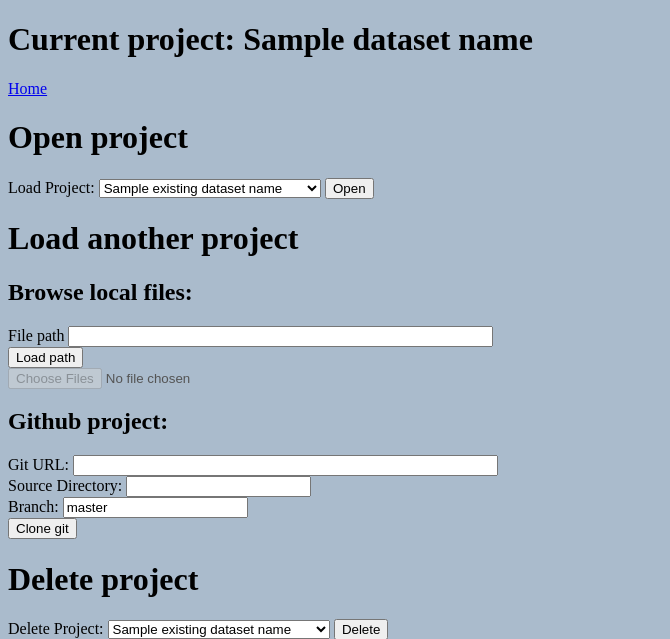
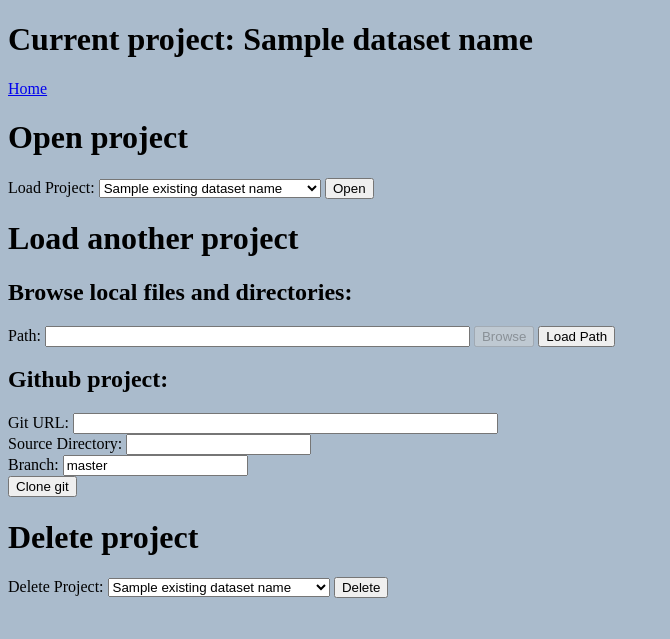
Before and after one commit to jimkon/Python-source-metrics, a Flask app: template templates/project_menu.html in a window 1280 px wide. Shown: the top 639 px of the page, without its empty margins (0-670 px from the left). Run offline with Flask 2, Linux system fonts and the light colour scheme; the template is opened without the code that fills it: most values are stand-ins (such as "Sample title", 1, 10 or a date in 2020).

Commit message:
attempted to make file browse for loading projects (Failed)

```diff
--- a/app.py
+++ b/app.py
@@ -128,9 +128,6 @@ if __name__ == "__main__":
     app.run(host='0.0.0.0', debug=True)
 
 # TODO UMLClassRelationGraphHTMLObj fix and make it multitab
-# TODO add open dataset functionality
-# TODO add delete dataset functionality
-# TODO add new git dataset functionality
+# TODO fix delete dataset functionality (permission denied on windows)
 # TODO tidy up the logs
-# TODO add branch name to dataset name
 # TODO file explorer for load dataset
--- a/templates/project_menu.html
+++ b/templates/project_menu.html
@@ -21,14 +21,27 @@
 
 
 <h1>Load another project</h1>
-    <label class='error_label'>{{error_message}}</label>
-    <form method="POST" action="/project/new/source">
-        <h2>Browse local files:</h2>
-            <label for="filepath_input">File path</label>
-            <input type="text" id="filepath_input" name="filepath_input" size="50"><br>
-            <input type="submit" id="filepath_load_button" value="Load path"><br>
-            <input type="file" id="filepath_browse_button" disabled webkitdirectory directory multiple/>
+    <form method="POST" action="/project/new/source" enctype="multipart/form-data">
+      <h2>Browse local files and directories:</h2>
+      <label for="file_input">Path:</label>
+      <input type="text" id="filepath_input" name="filepath_input" size="50">
+      <input type="button" id="browse_button" value="Browse" disabled>
+      <input type="submit" id="filepath_load_button" value="Load Path">
+      <input type="file" id="file_input" name="file_input" style="display: none;">
     </form>
+
+    <script>
+      document.getElementById('browse_button').addEventListener('click', function() {
+        document.getElementById('file_input').click();
+      });
+
+      document.getElementById('file_input').addEventListener('change', function(event) {
+        const filename = event.target.files[0].name;
+        document.getElementById('filepath_input').value = filename;
+      });
+    </script>
+
+
 
     <form method="POST" action="/project/new/git">
         <h2>Github project:</h2>
```
